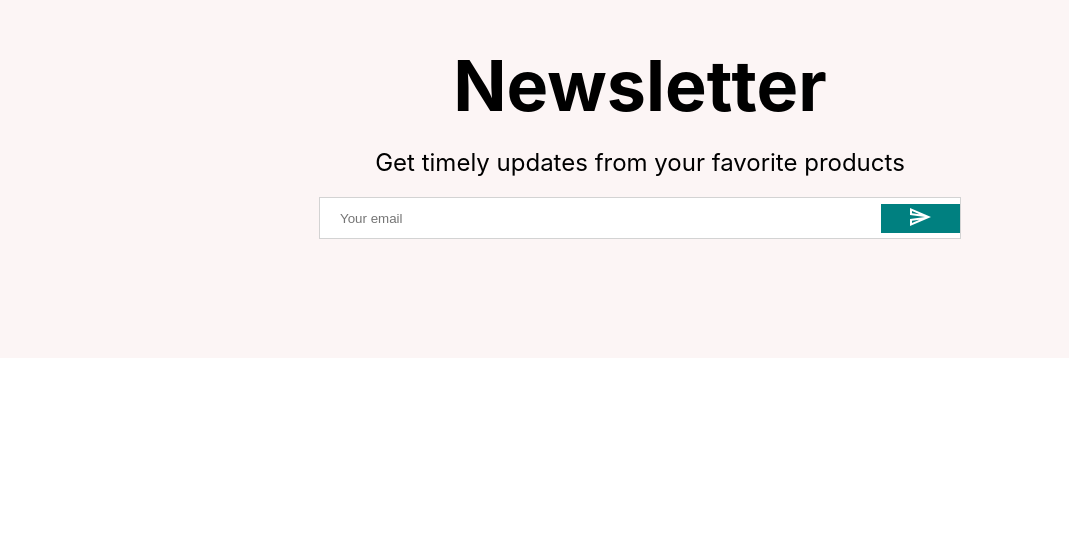
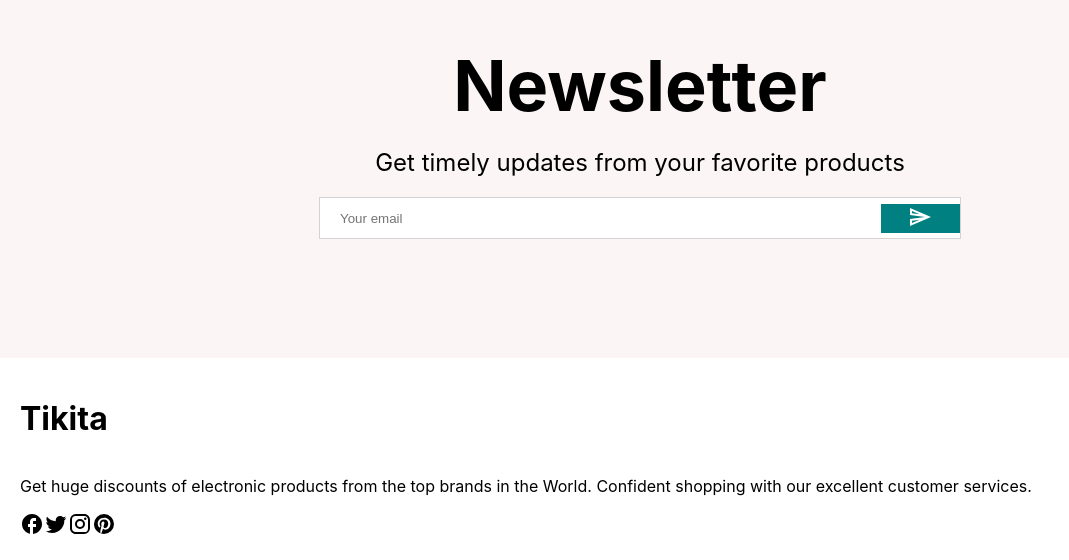
Before and after one commit to thanhle0203/Tikita-shop, a React (Create React App) app: page / in a window 1280 px wide. Shown: the part 3258-3818 px from the top of the page, without its empty margins (0-1069 px from the left). Before the commit the page ends 3616 px from the top, so only its background shows below. Built offline with nearby package versions, Linux system fonts and the light colour scheme.

Commit message:
Created Footer component

```diff
--- a/src/Pages/Home.js
+++ b/src/Pages/Home.js
@@ -5,6 +5,7 @@ import Navbar from '../components/Navbar'
 import Slider from '../components/Slider'
 import Products from '../components/Products'
 import Newsletter from '../components/Newsletter'
+import Footer from '../components/Footer'
 
 const Home = () => {
   return (
@@ -15,6 +16,7 @@ const Home = () => {
       <Categories />
       <Products />
       <Newsletter />
+      <Footer />
     </div>
 
   )
--- /dev/null
+++ b/src/components/Footer.js
@@ -0,0 +1,62 @@
+import React from "react";
+import { style } from "@mui/system"
+import styled from "styled-components"
+import FacebookOutlinedIcon from '@mui/icons-material/FacebookOutlined';
+import TwitterIcon from '@mui/icons-material/Twitter';
+import InstagramIcon from '@mui/icons-material/Instagram';
+import PinterestIcon from '@mui/icons-material/Pinterest';
+
+
+const Container = styled.div`
+
+`
+const Left = styled.div`
+  flex: 1;
+  display: flex;
+  flex-direction: column;
+  padding: 20px;
+`
+const Logo = styled.h1`
+`
+const Desc = styled.p`
+`
+const SocialContainer = styled.div`
+`
+const SocialIcon = styled.div`
+`
+
+const Center = styled.div`
+  flex: 1;
+`
+const Right = styled.div`
+  flex: 1;
+`
+
+
+const Footer = () => {
+  return (
+    <Container>
+      <Left>
+        <Logo>Tikita</Logo>
+        <Desc>
+          Get huge discounts of electronic products from the top brands in the World. Confident shopping with our excellent customer services.
+        </Desc>
+        <SocialContainer>
+          <SocialIcon>
+            <FacebookOutlinedIcon />
+            <TwitterIcon />
+            <InstagramIcon />
+            <PinterestIcon />
+          </SocialIcon>
+        </SocialContainer>
+      </Left>
+      <Center>
+
+      </Center>
+
+      <Right></Right>
+    </Container>
+  )
+}
+
+export default Footer
```
